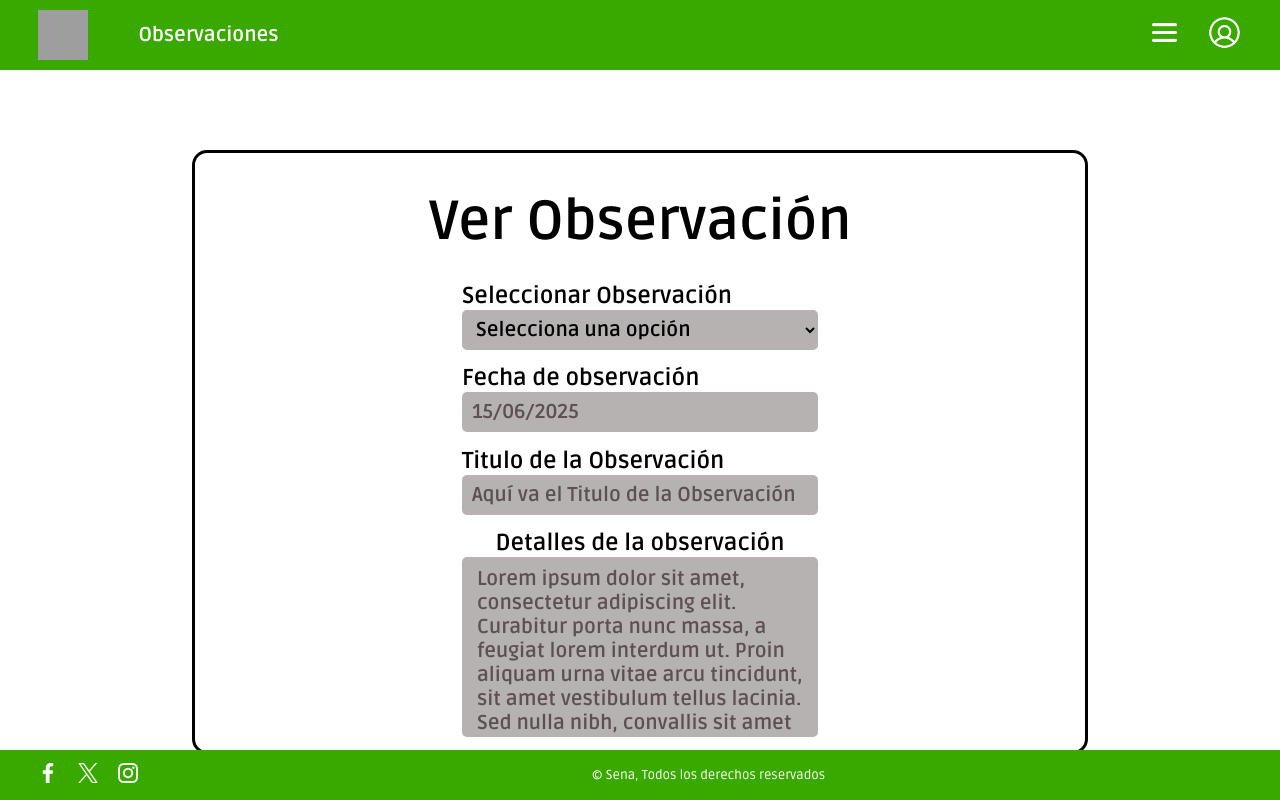
After one commit to astherdev/ProyectoFormativo1, a PHP site: page /pages/Admin/viewObservation.php in a window 1280 px wide. The commit adds this page. Run offline with PHP 8.4, Linux system fonts and the light colour scheme; some web fonts are replaced; grey boxes are pictures that could not be loaded.

Commit message:
viewObservation css y php

```diff
--- /dev/null
+++ b/assets/css/Admin/viewObservation.css
@@ -0,0 +1,118 @@
+#generalDiv{
+    display: flex;
+    justify-content: center;
+    text-align: center;
+    align-items: center;
+}
+
+#infoAdmin{
+    margin-top: 1%;
+    display: flex;
+    flex-direction: column;
+    text-align: center;
+    justify-content: center;
+    border-radius: 15px;
+    width: 70%;
+    height: 85%;
+    border: 3px solid black;
+}
+
+#infoAdmin h1{
+    font-size: 55px;
+    margin: 4% 0 3% 0;
+}
+
+#infoContent{
+    display: flex;
+    flex-direction: column;
+    width: 40%;
+    margin: 0 auto;
+}
+
+.form_icon{
+    width: 25px;
+    height: 25px;
+}
+
+#infoContent select{
+    font-size: 20px;
+    font-weight: bold;
+    height: 40px;
+    border: none;
+    background-color: #B6B2B2;
+    margin-bottom: 4%;
+    border-radius: 5px;
+    padding-left: 10px;
+}
+
+.infoObservation{
+    text-align: left;
+    display: flex;
+    align-items: center;
+    font-size: 20px;
+    font-weight: bold;
+    height: 40px;
+    border: none;
+    background-color: #B6B2B2;
+    margin-bottom: 4%;
+    border-radius: 5px;
+    color: #5D5050;
+    padding-left: 10px;
+}
+
+#observationTitle{
+    display: flex;
+    align-items: center;
+    font-size: 20px;
+    font-weight: bold;
+    height: 40px;
+    border: none;
+    background-color: #B6B2B2;
+    margin-bottom: 4%;
+    border-radius: 5px;
+    color: #5D5050;
+    padding-left: 10px;
+}
+
+#observationDescription{
+    text-align: left;
+    flex-wrap: wrap;
+    padding: 10px 10px 0px 15px;
+    font-size: 20px;
+    font-weight: bold;
+    overflow-y: auto;
+    font-weight: bold;
+    height: 180px;
+    border: none;
+    background-color: #B6B2B2;
+    margin-bottom: 4%;
+    color: #5D5050;
+    border-radius: 5px;
+    word-break: break-word;
+}
+
+.formLabel{
+    gap: 1%;
+    display: flex;
+    align-items: center;
+    text-align: center;
+    justify-content: left;
+}
+
+.formLabel label{
+    font-size: 23px;
+    font-weight: bold;
+}
+
+#detailLabel{
+    gap: 1%;
+    display: flex;
+    align-items: center;
+    text-align: center;
+    justify-content: center;
+}
+
+#detailLabel label{
+    font-size: 23px;
+    font-weight: bold;
+}
--- /dev/null
+++ b/pages/Admin/viewObservation.php
@@ -0,0 +1,60 @@
+<!DOCTYPE html>
+<html lang="en">
+<head>
+    <meta charset="UTF-8">
+    <meta name="viewport" content="width=device-width, initial-scale=1.0">
+    <link rel="stylesheet" href="../../assets/css/Admin/viewObservation.css">
+    <title>Ver Observacion</title>
+</head>
+<body>
+    <?php
+        include "../../includes/headersLogIn/headerObservation.php";
+    ?>
+    <div id = "generalDiv">
+        <div id="infoAdmin">
+            <h1>Ver Observación</h1>
+            <div id="infoContent">
+                <div class = "formLabel">
+                    <label>Seleccionar Observación</label>
+                </div>
+                <select type="select" id = "selectObservation">
+                    <option value = "" disabled selected hidden>Selecciona una opción</option>
+                    <option value = "Observation">Ruido en el ambiente</option>
+                    <option value = "Observation">Resultados de aprend no entregados</option>
+                    <option value = "Observation">3era Oportunidad de test perdida</option>
+                </select>
+
+                <div class = "formLabel">
+                    <label>Fecha de observación</label>
+                </div>
+                <div class = "infoObservation">
+                    <p>15/06/2025</p>
+                </div>
+
+                <div class = "formLabel">
+                    <label>Titulo de la Observación</label>
+                </div>
+                <div id = "observationTitle">
+                    <p>Aquí va el Titulo de la Observación</p>
+                </div>
+
+                <div id = "detailLabel">
+                    <label>Detalles de la observación</label>
+                </div>
+                <div id = "observationDescription">
+                    <p>Lorem ipsum dolor sit amet, consectetur adipiscing elit. Curabitur porta nunc massa, a feugiat lorem interdum ut. Proin aliquam urna vitae arcu tincidunt, sit amet vestibulum tellus lacinia. Sed nulla nibh, convallis sit amet purus eget, condimentum porta ligula. Fusce molestie ultricies arcu, ac dignissim sem ultrices at. Suspendisse fermentum diam dolor, vitae molestie risus efficitur vel. Nullam dapibus mollis libero. Praesent ullamcorper ut mauris sed pellentesque. Aenean tempor arcu mi, eleifend tempor lacus interdum id. Nam tristique arcu ut laoreet auctor. Nam at nisi quam. Donec id nibh ligula. Pellentesque volutpat mauris elementum, varius lacus nec, luctus felis. Fusce vulputate egestas sem, rhoncus sollicitudin eros blandit non. Duis sapien lacus, scelerisque quis interdum nec, molestie id augue. Etiam quis placerat tortor.
+
+                    Cras in justo a massa volutpat condimentum. Mauris id consequat est. Nulla ultricies orci id ex suscipit, ac vestibulum massa sodales. Fusce non fringilla est, et mollis mi. Duis faucibus quis massa at varius. Donec mattis nisi consectetur nulla condimentum ultricies. Duis et venenatis sem, ut molestie risus. Nam suscipit erat non neque commodo mollis. Etiam blandit eu magna non sodales. Aenean eget lacinia lorem. Sed a auctor nibh. Aenean eget porta enim.
+
+                    Praesent convallis tortor eget mi vestibulum, nec dapibus magna facilisis. Quisque et nibh vel mauris sollicitudin bibendum et at ante. Nullam imperdiet est a libero tempus, quis maximus augue consequat. Proin ac mi eu lectus semper euismod. Nullam lectus diam, pretium a dui et, imperdiet convallis turpis. Vivamus interdum lectus elit, ac sollicitudin ex feugiat id. Nam viverra ligula nec neque scelerisque, vitae auctor tellus imperdiet. Suspendisse porttitor augue vitae euismod sodales. Vivamus porttitor molestie massa. Sed vitae viverra risus. Integer sit amet odio at dui porta auctor.
+
+                    Nunc sagittis magna in turpis dictum sodales. Duis pellentesque, mi vel malesuada elementum, sapien leo suscipit diam, posuere dapibus ipsum ligula vel nisi. Aenean vel elit vel nibh convallis maximus. Cras metus lectus, tincidunt quis facilisis et, varius tincidunt erat. Suspendisse massa tortor, scelerisque vel efficitur eu, dictum eget ipsum. Mauris mi dolor, posuere vel viverra non, vestibulum nec sem. Nam vel eros eu ligula varius mattis. Cras rhoncus orci sit amet neque porttitor porta. Nam dictum volutpat sapien vitae vulputate. Nunc sodales dolor venenatis purus euismod facilisis. Mauris fermentum neque sit amet tortor cursus volutpat. Phasellus dolor magna, volutpat nec sollicitudin eu, feugiat ac ex.
+
+                    Mauris dictum, tellus id maximus tincidunt, lorem nisl volutpat lacus, sed venenatis orci libero varius purus. Mauris eu nibh ipsum. Vestibulum luctus tempor arcu ac vestibulum. Suspendisse ac sollicitudin neque. Proin commodo leo sit amet augue aliquet, ultricies sollicitudin nisl vehicula. Mauris urna arcu, tempor non gravida sit amet, lacinia mattis ante. Nulla pharetra augue massa, ac malesuada elit euismod in. Donec convallis porttitor tristique. Cras sed vulputate magna, non interdum tellus. Praesent sed euismod nunc. Proin neque risus, facilisis et lorem id, volutpat scelerisque nunc.</p>
+                </div>
+            </div>
+        </div>
+    </div>
+    <?php include "../../includes/footer.php";?>
+</body>
+</html>
```
Also changed, not shown: pages/Admin/editInstructor.php (line endings or trailing spaces).
